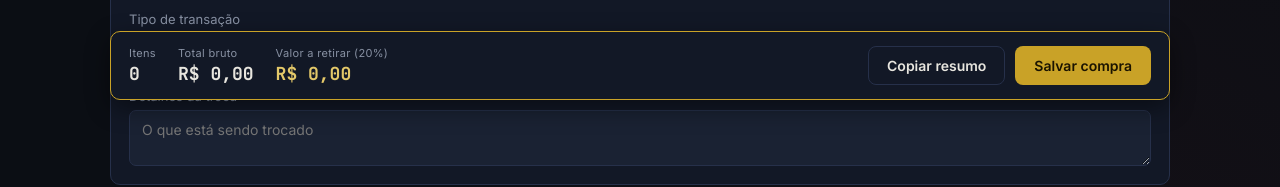
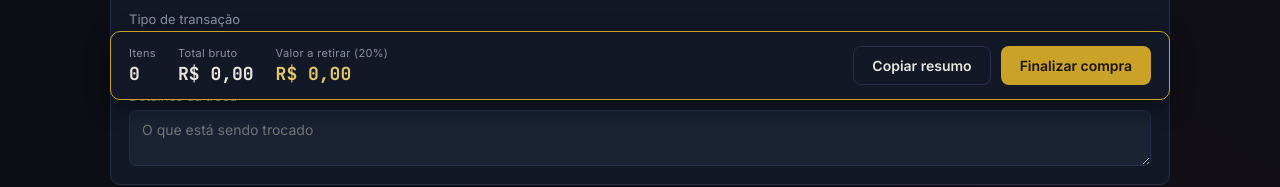
Before and after one commit to elitedesignerofc/sites, a plain HTML site: page calculadora/index.html in a window 1280 px wide. Shown: the part 688-875 px from the top of the page. Drawn offline with nearby package versions, Linux system fonts and the light colour scheme.

Commit message:
Update index.html

```diff
--- a/calculadora/index.html
+++ b/calculadora/index.html
@@ -95,7 +95,7 @@
         </div>
         <div class="resumo-acoes">
           <button type="button" class="btn btn-outline" id="btnCopiar">Copiar resumo</button>
-          <button type="button" class="btn btn-primary" id="btnSalvar">Salvar compra</button>
+          <button type="button" class="btn btn-primary" id="btnSalvar">Finalizar compra</button>
         </div>
       </div>
 
```
